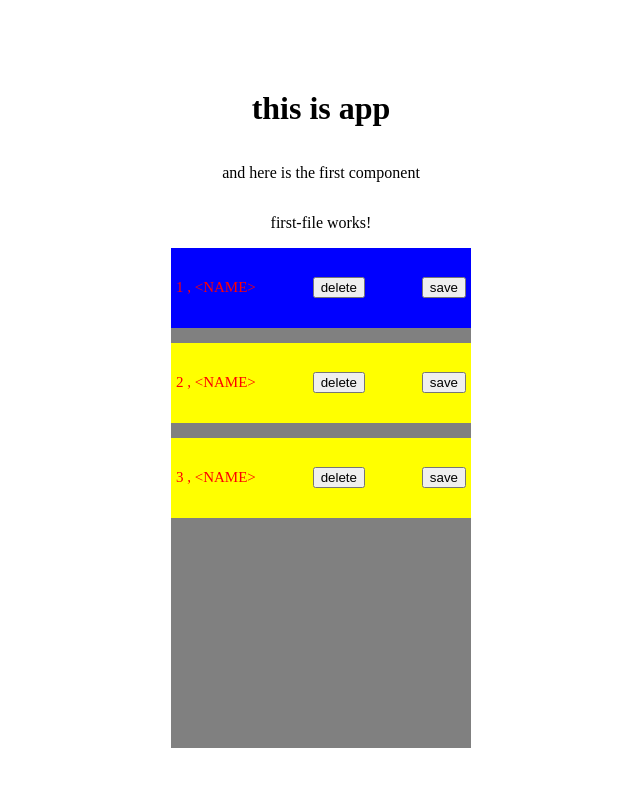
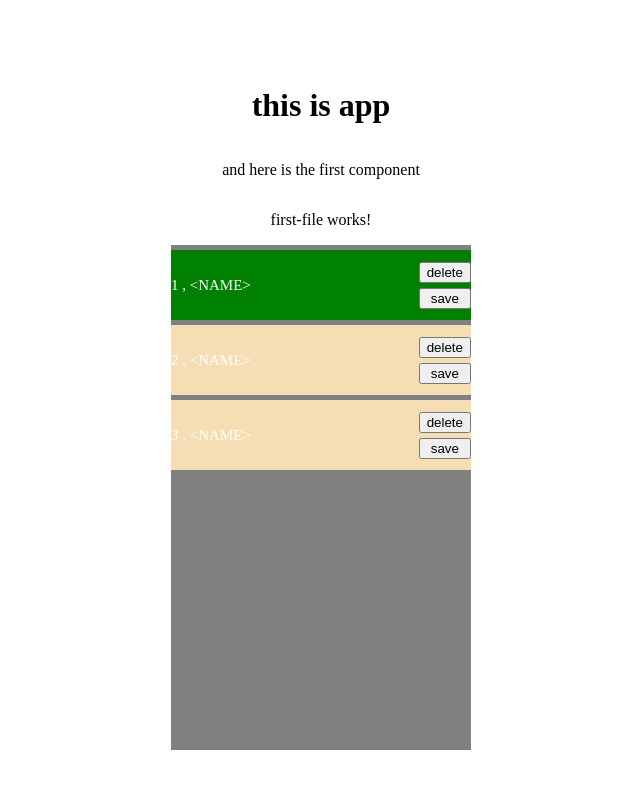
Before and after one commit to Ameer2000Mzori/Todo-List-Angular, an Angular app: page / in a window 1280 px wide. Shown: the top 788 px of the page, without its empty margins (319-959 px from the left). Built offline with nearby package versions, Linux system fonts and the light colour scheme.

Commit message:
figured out how to use @for

```diff
--- a/src/app/first-file/first-file.component.html
+++ b/src/app/first-file/first-file.component.html
@@ -1,20 +1,12 @@
 <p>first-file works!</p>
 <div class="itemsHolder">
-  @for (item of newTodoData; track item.name ) {
-  <div class="itemCard">
-    @if(item.isCompleted){
-    <div class="completedItem">
-      <p>{{ item.id }} , {{ item.name }}</p>
+  @for (item of newTodoData; track item.id ) {
+  <div class="itemCard" [class.compo]="item.isCompleted">
+    <p>{{ item.id }} , {{ item.name }}</p>
+    <div style="display: flex; flex-direction: column; gap: 5px">
       <button (click)="deleteItem(item.id)">delete</button>
       <button (click)="saveToFavo(item)">save</button>
     </div>
-    }@else{
-    <div class="completedItem notCompelete">
-      <p>{{ item.id }} , {{ item.name }}</p>
-      <button (click)="deleteItem(item.id)">delete</button>
-      <button (click)="saveToFavo(item)">save</button>
-    </div>
-    }
   </div>
   } @empty {
   <p>There are no items.</p>
--- a/src/app/first-file/first-file.component.scss
+++ b/src/app/first-file/first-file.component.scss
@@ -1,39 +1,27 @@
 .itemsHolder {
-  color: red;
+  color: white;
   font-size: 15px;
-  width: 100%;
+  width: 300px;
   display: flex;
   flex-direction: column;
   text-align: center;
   align-items: center;
   background-color: #808080;
   height: 500px;
-  gap: 25px;
+  gap: 5px;
+  padding-top: 5px;
 
   .itemCard {
-    width: 300px;
+    width: 100%;
     height: 70px;
-    background-color: black;
-    display: flex;
-    flex-direction: row;
-    text-align: center;
-    align-items: start;
-    justify-content: space-between;
-  }
-
-  .completedItem {
+    background-color: wheat;
     display: flex;
     flex-direction: row;
     text-align: center;
     align-items: center;
-    width: 100%;
-    height: 100%;
     justify-content: space-between;
-    padding: 5px;
-    background-color: blue;
   }
-
-  .notCompelete {
-    background-color: yellow;
+  .compo {
+    background-color: green;
   }
 }
```
